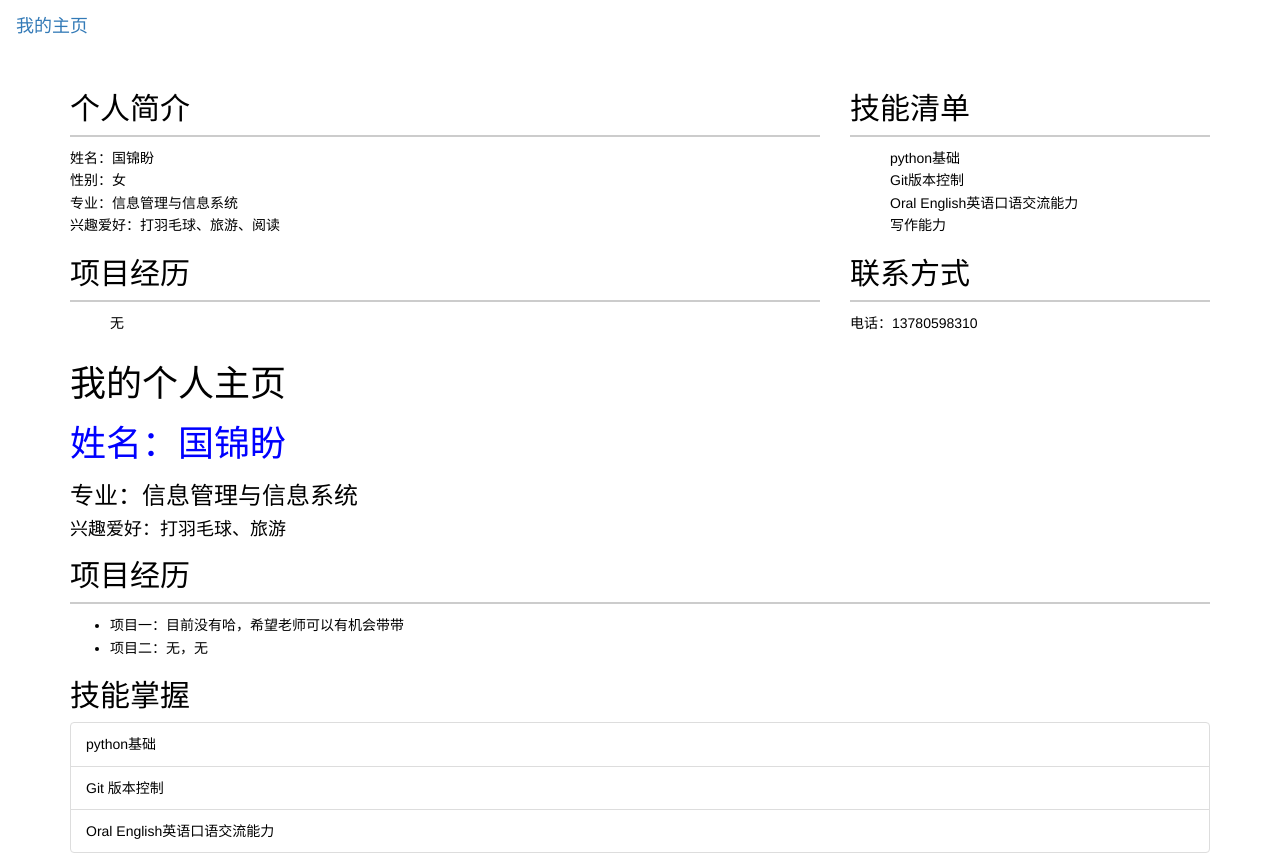
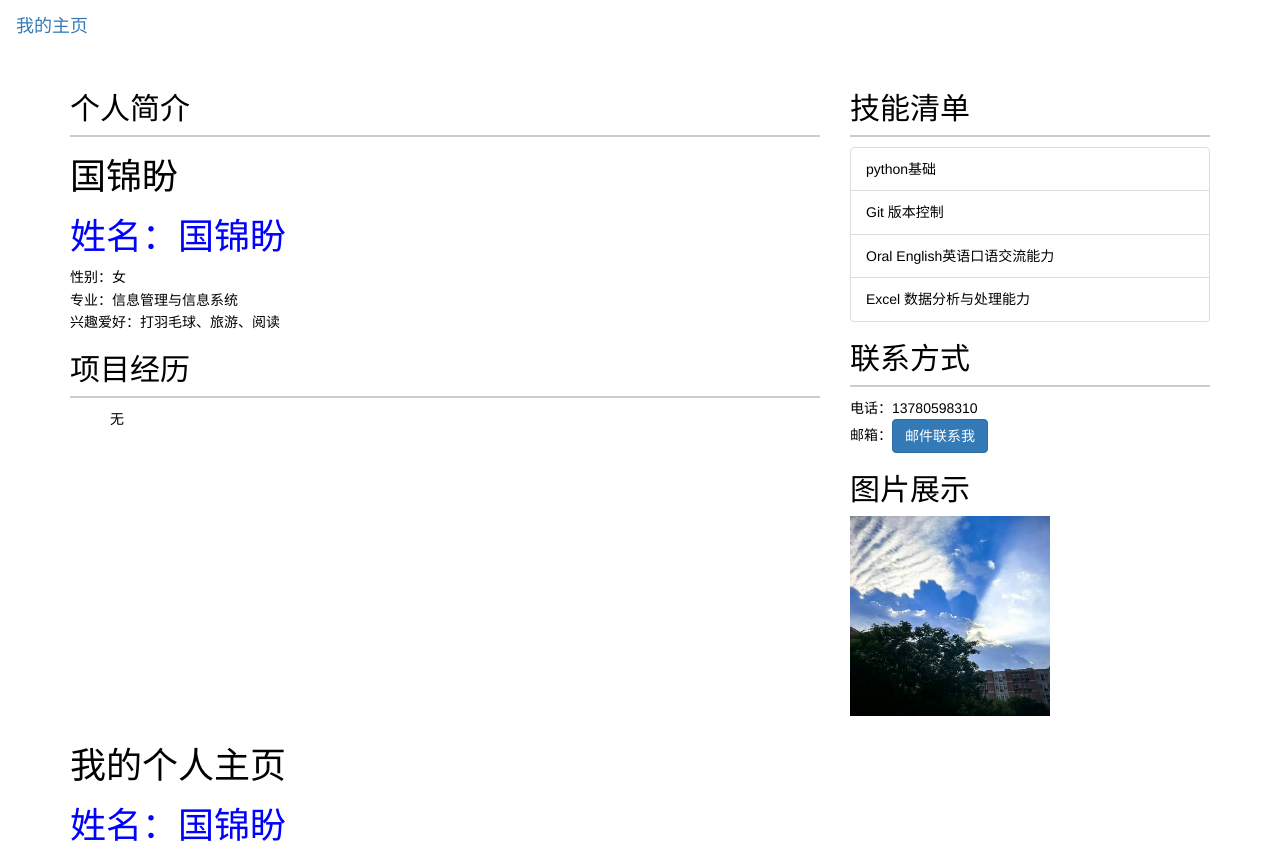
Before and after one commit to Freya-GuoJinpan/personal-homepage, a plain HTML site: page index.html in a window 1280 px wide. Shown: the top 856 px of the page. Drawn offline with nearby package versions, Linux system fonts and the light colour scheme.

Commit message:
feat: Style page with CSS layout and Bootstrap

```diff
--- a/index.html
+++ b/index.html
@@ -16,8 +16,9 @@
   <div class="row">
     <div id="main-content" class="col-md-8">
     <h2 class="section-title">个人简介</h2>
-    <p>姓名：国锦盼<br>
-       性别：女<br>
+    <h1>国锦盼</h1>
+    <h1 id="main-title">姓名：国锦盼</h1>
+    <p>性别：女<br>
       专业：信息管理与信息系统<br>
       兴趣爱好：打羽毛球、旅游、阅读
     </p>
@@ -28,15 +29,19 @@
   </div>
   <div id="sidebar" class="col-md-4">
     <h2 class="section-title">技能清单</h2>
-    <ol>
-      python基础<br>
-      Git版本控制<br>
-      Oral English英语口语交流能力<br>
-      写作能力
-    </ol>
+    <ul class="list-group">
+     <li class="list-group-item">python基础</li>
+     <li class="list-group-item">Git 版本控制</li>
+     <li class="list-group-item">Oral English英语口语交流能力</li>
+     <li class="list-group-item">Excel 数据分析与处理能力</li>
+   </ul>
     <h2 class="section-title">联系方式</h2>
     <p>
-      电话：13780598310
+      电话：13780598310<br>
+      邮箱：<a href="mailto:guomou666888@qq.com" class="btn btn-primary">邮件联系我</a>
+      <br>
+       <h2>图片展示</h2>
+  <img src="我爱东大.jpg" alt="个人照片/喜欢的图片" width="200" height="200">
     </p>
     </div>
     <div style="clear:both;"></div>
```
